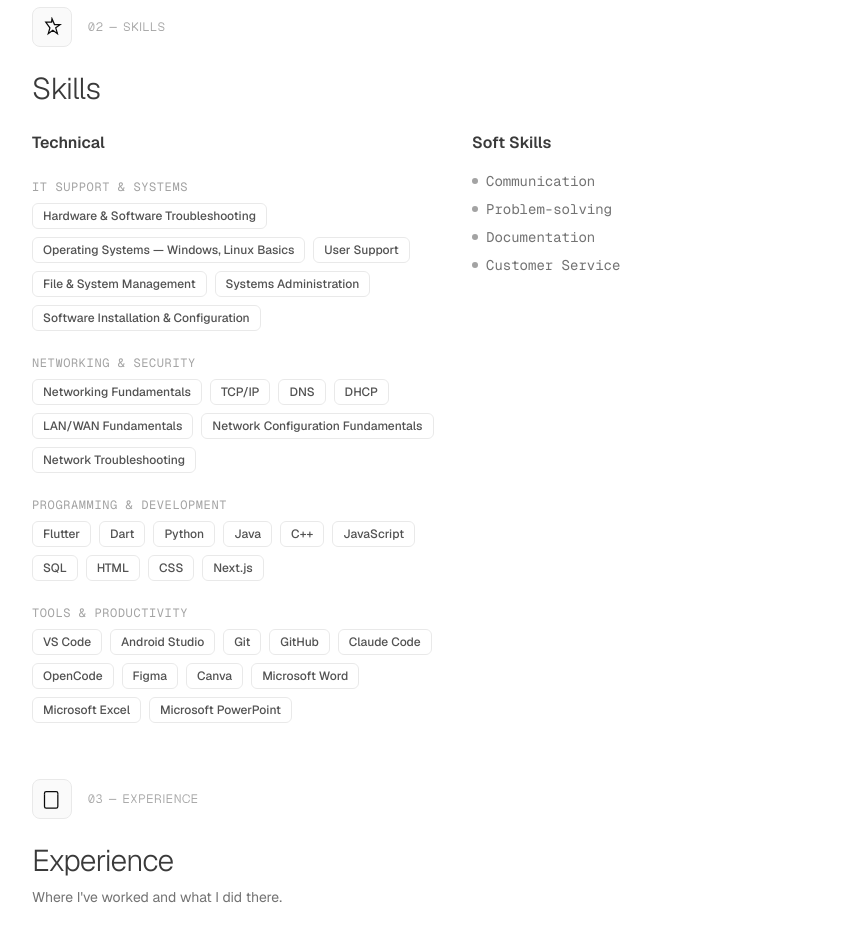
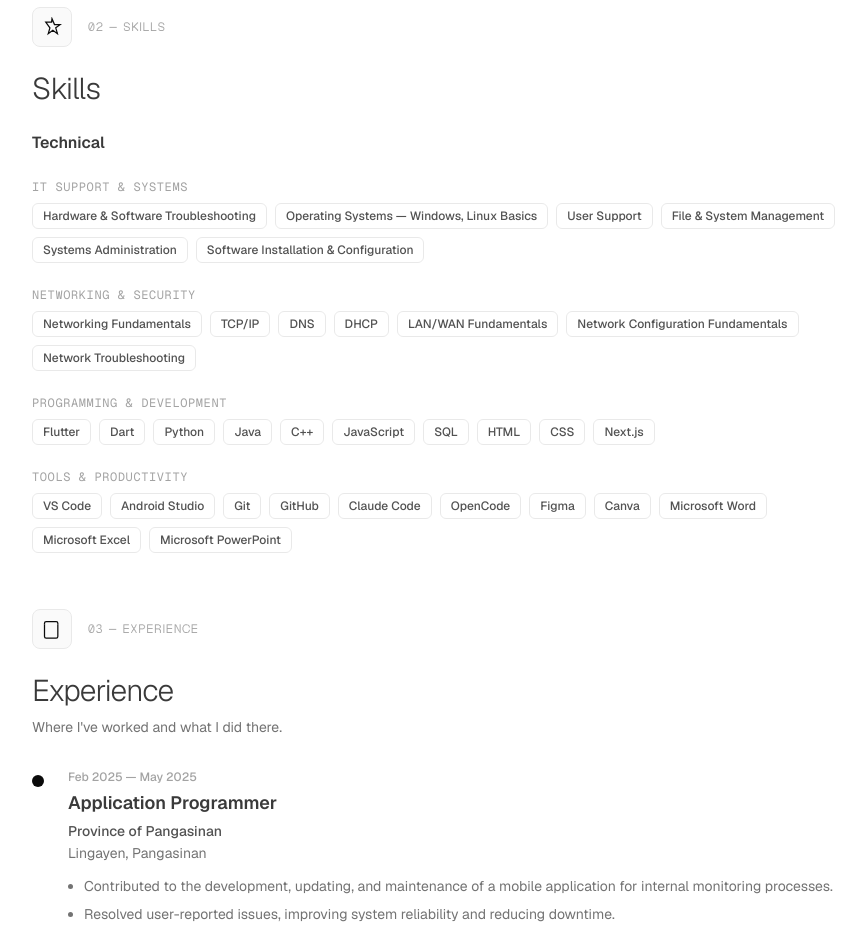
Before and after one commit to NeserxDD/personal-website, a Next.js app: page / in a window 1280 px wide. Shown: the part 1560-2488 px from the top of the page, without its empty margins (184-1050 px from the left). Built offline with nearby package versions, Linux system fonts and the light colour scheme.

Commit message:
refactor: move contact data to content.ts, remove soft skills, fix tsconfig module settings

```diff
--- a/app/components/sections/contact.tsx
+++ b/app/components/sections/contact.tsx
@@ -1,6 +1,13 @@
 import type { ReactNode } from 'react';
 import { siteConfig } from '../../../lib/data/content';
-import { Mail, LinkedIn, Facebook, Twitter, ChevronRight, } from '../ui/icons';
+import { Mail, LinkedIn, Facebook, Twitter, ChevronRight } from '../ui/icons';
+
+const iconMap: Record<string, ReactNode> = {
+  email: <Mail className="h-4 w-4" />,
+  linkedin: <LinkedIn className="h-4 w-4" />,
+  facebook: <Facebook className="h-4 w-4" />,
+  twitter: <Twitter className="h-4 w-4" />,
+};
 
 interface ContactCard {
   label: string;
@@ -12,32 +19,12 @@ interface ContactCard {
 export function Contact() {
   const { contact } = siteConfig;
 
-  const cards: ContactCard[] = [
-    {
-      label: 'Email',
-      value: contact.email,
-      href: `mailto:${contact.email}`,
-      icon: <Mail className="h-4 w-4" />,
-    },
-    {
-      label: 'LinkedIn',
-      value: 'linkedin.com/in/ernes-glenn-dalope',
-      href: 'https://www.linkedin.com/in/ernes-glenn-dalope-2282a9316/',
-      icon: <LinkedIn className="h-4 w-4" />,
-    },
-    {
-      label: 'Facebook',
-      value: 'facebook.com/rblenon18',
-      href: 'https://facebook.com/rblenon18',
-      icon: <Facebook className="h-4 w-4" />,
-    },
-    {
-      label: 'Twitter',
-      value: 'twitter.com/rblenon18',
-      href: 'https://twitter.com/rblenon18',
-      icon: <Twitter className="h-4 w-4" />,
-    },
-  ];
+  const cards: ContactCard[] = contact.socialLinks.map((link) => ({
+    label: link.label,
+    value: link.value ?? link.url ?? '',
+    href: link.url ?? '',
+    icon: iconMap[link.platform] ?? <Mail className="h-4 w-4" />,
+  }));
 
   return (
     <section
--- a/app/components/sections/skills.tsx
+++ b/app/components/sections/skills.tsx
@@ -19,8 +19,7 @@ export function Skills() {
         Skills
       </h2>
 
-      <div className="mt-6 grid grid-cols-1 md:grid-cols-2 gap-8">
-        <div className="space-y-6">
+      <div className="mt-6 space-y-6">
         <h3 className="font-semibold text-gray-900 dark:text-white">Technical</h3>
         {siteConfig.skills.technical.map((category) => (
           <div key={category.category} className="space-y-2">
@@ -35,18 +34,6 @@ export function Skills() {
           </div>
         ))}
       </div>
-        <div className="space-y-4">
-          <h3 className="font-semibold text-gray-900 dark:text-white">Soft Skills</h3>
-          <div className="space-y-2">
-            {siteConfig.skills.soft.map((skill) => (
-              <div key={skill} className="flex items-center gap-2">
-                <div className="w-1.5 h-1.5 rounded-full bg-gray-400" />
-                <span className="font-mono text-sm text-gray-500 dark:text-gray-400">{skill}</span>
-              </div>
-            ))}
-          </div>
-        </div>
-      </div>
     </section>
   );
 }
--- a/lib/data/content.ts
+++ b/lib/data/content.ts
@@ -100,12 +100,6 @@ technical: [
     ],
   },
   ],
-    soft: [
-      'Communication',
-      'Problem-solving',
-      'Documentation',
-      'Customer Service',
-    ],
   },
   experience: [
     {
@@ -170,5 +164,31 @@ technical: [
   contact: {
     email: 'ernesdalope02@gmail.com',
     location: 'San Francisco, CA',
+    socialLinks: [
+      {
+        platform: 'email',
+        label: 'Email',
+        url: 'mailto:ernesdalope02@gmail.com',
+        value: 'ernesdalope02@gmail.com',
+      },
+      {
+        platform: 'linkedin',
+        label: 'LinkedIn',
+        url: 'https://www.linkedin.com/in/ernes-glenn-dalope-2282a9316/',
+        value: 'linkedin.com/in/ernes-glenn-dalope',
+      },
+      {
+        platform: 'facebook',
+        label: 'Facebook',
+        url: 'https://facebook.com/rblenon18',
+        value: 'facebook.com/rblenon18',
+      },
+      {
+        platform: 'twitter',
+        label: 'Twitter',
+        url: 'https://twitter.com/rblenon18',
+        value: 'twitter.com/rblenon18',
+      },
+    ],
   },
 };
--- a/lib/data/types.ts
+++ b/lib/data/types.ts
@@ -52,6 +52,7 @@ export interface SocialLink {
   platform: 'github' | 'linkedin' | 'email' | 'other' | 'facebook' | 'twitter';
   url?: string;
   label: string;
+  value?: string;
 }
 
 export interface SkillCategory {
@@ -65,7 +66,6 @@ export interface SiteConfig {
   projects: Project[];
   skills: {
     technical: SkillCategory[];
-    soft: string[];
   };
   experience: ExperienceItem[];
   education: EducationItem[];
@@ -74,5 +74,6 @@ export interface SiteConfig {
   contact: {
     email: string;
     location: string;
+    socialLinks: SocialLink[];
   };
 }
--- a/tsconfig.json
+++ b/tsconfig.json
@@ -11,8 +11,8 @@
     "forceConsistentCasingInFileNames": true,
     "noEmit": true,
     "esModuleInterop": true,
-    "module": "commonjs",
-    "moduleResolution": "node",
+    "module": "esnext",
+    "moduleResolution": "bundler",
     "resolveJsonModule": true,
     "isolatedModules": true,
     "jsx": "react-jsx",
```
Also changed, not shown: 1 other file (tests, documents, lock files or other folders). Lines whose indentation alone changed are shown as unchanged.
